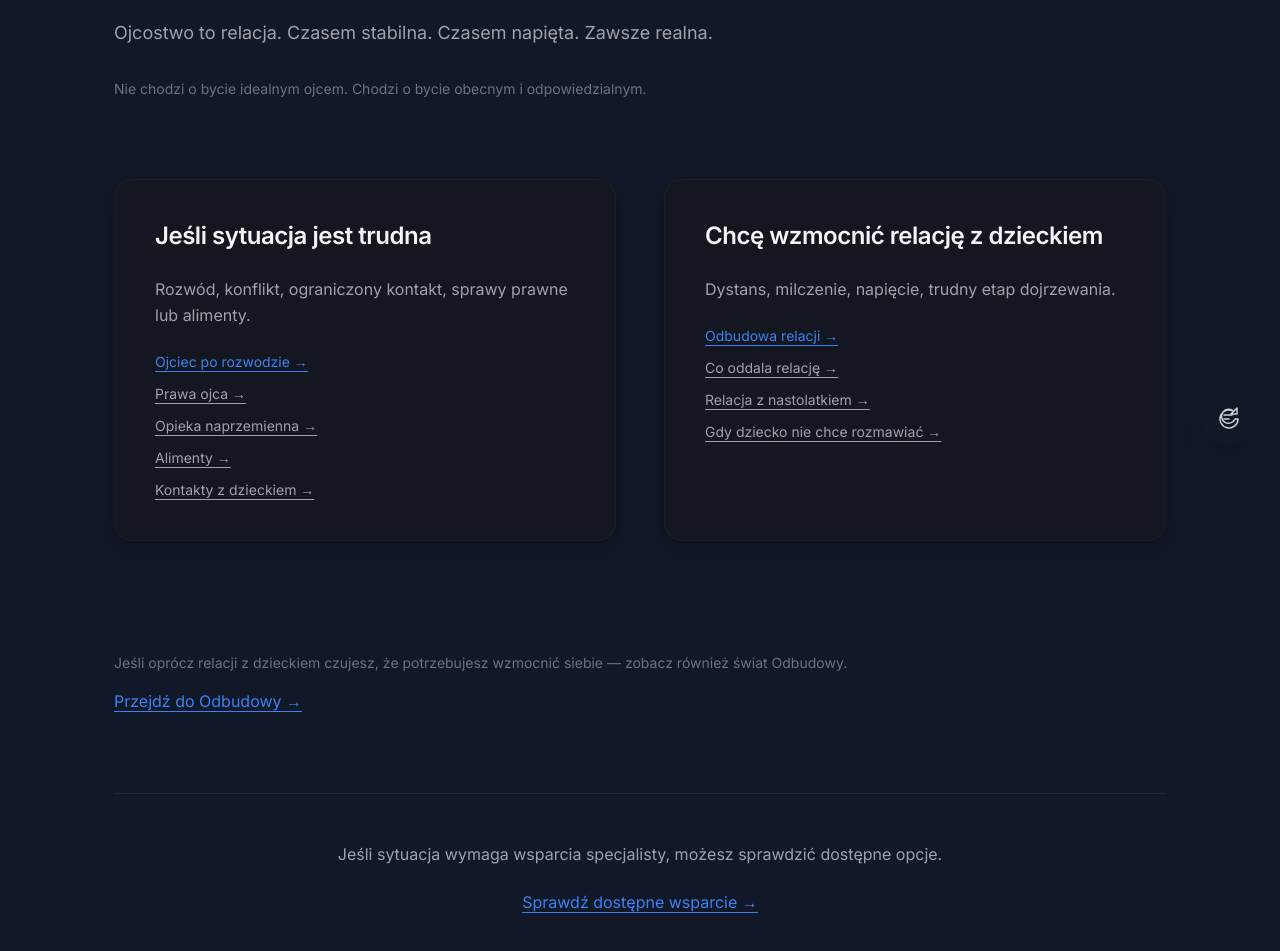
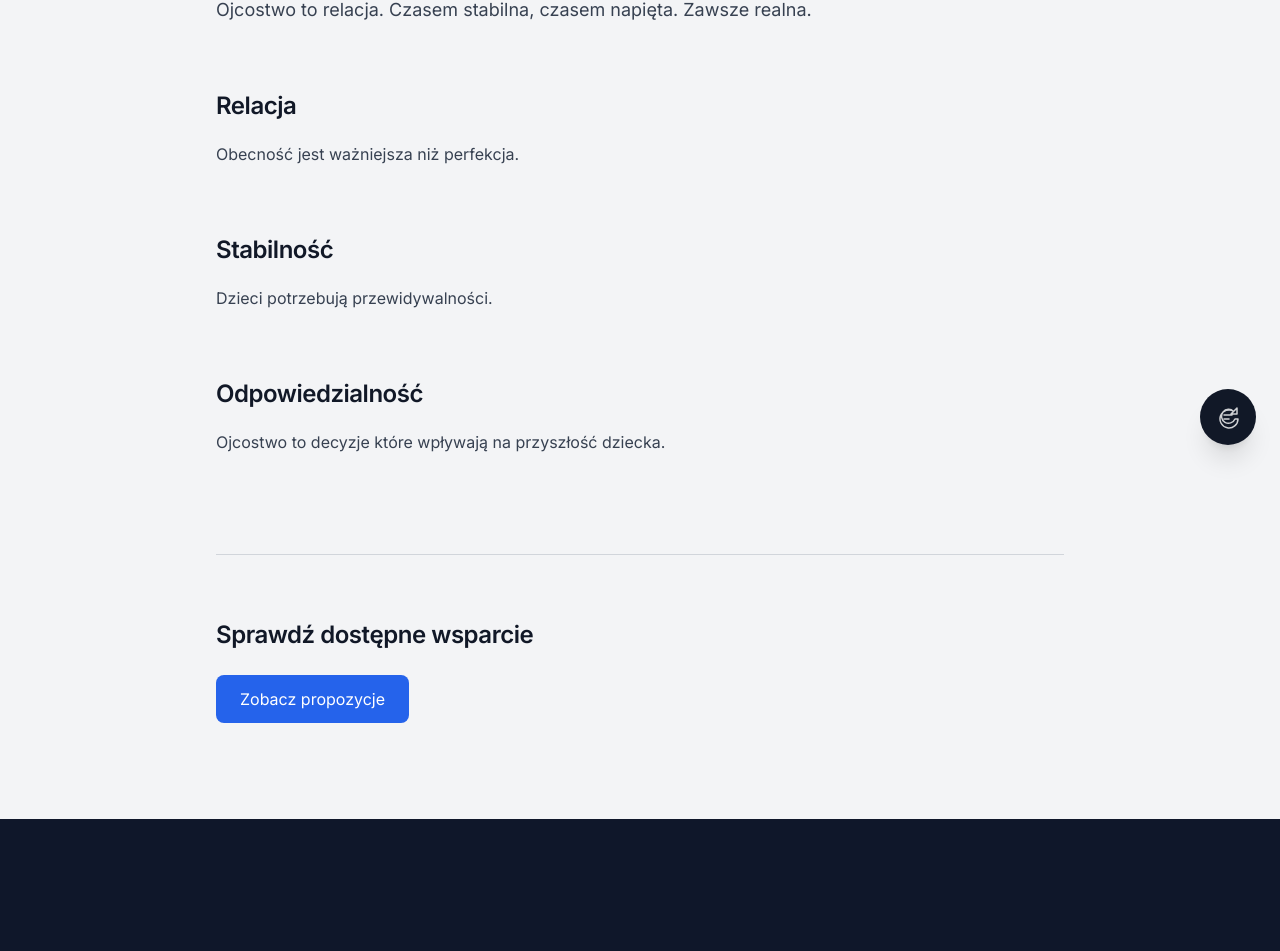
Before and after one commit to wisnialeszno89/menmind-web, a Next.js app: page /ojcostwo in a window 1280 px wide. Shown: the part 331-1282 px from the top of the page. After the commit the page ends 1150 px from the top, so only its background shows below. Built offline with nearby package versions, Linux system fonts and the light colour scheme.

Commit message:
ui: unify worlds layout (kryzys, odbudowa, wzrost, ojcostwo) + lighter design and consistent typography

```diff
--- a/src/app/kryzys/page.tsx
+++ b/src/app/kryzys/page.tsx
@@ -1,41 +1,100 @@
 import Link from "next/link";
 
+export const metadata = {
+  title: "Kryzys | MenMind",
+  description:
+    "Kryzys to moment kiedy stare rozwiązania przestają działać. Zobacz jak uporządkować sytuację i jakie masz opcje.",
+};
+
 export default function KryzysPage() {
+  return (
+    <main className="bg-gray-100 min-h-screen text-gray-800">
+      <div className="max-w-4xl mx-auto px-6 py-24">
 
-  return (
-    <main className="bg-gray-100 min-h-screen">
-
-      <section className="max-w-3xl mx-auto px-6 py-20">
-
-        <h1 className="text-4xl font-semibold mb-6">
+        {/* Nagłówek */}
+        <h1 className="text-5xl md:text-6xl font-semibold tracking-tight mb-6 text-gray-900">
           Kryzys
         </h1>
 
-        <p className="text-gray-700 mb-10">
+        <div className="h-px w-16 bg-blue-600 mb-12" />
+
+        <p className="text-lg text-gray-700 mb-16 max-w-2xl leading-8">
           Kryzys to moment kiedy stare rozwiązania przestają działać.
-          Może dotyczyć relacji, pracy, zdrowia lub poczucia sensu.
+          Może dotyczyć relacji, pracy, zdrowia albo poczucia sensu.
+          Nie oznacza końca. Oznacza moment zatrzymania i decyzji.
         </p>
 
-        <h2 className="text-xl font-semibold mb-4">
-          Co często się wtedy dzieje
+        {/* Sekcje */}
+        <div className="space-y-16 mb-24">
+
+          <section>
+            <h2 className="text-2xl font-semibold mb-4 text-gray-900">
+              Chaos
             </h2>
 
-        <ul className="space-y-2 text-gray-700 mb-12">
-          <li>• chaos decyzyjny</li>
-          <li>• napięcie i brak snu</li>
-          <li>• problemy w relacjach</li>
-          <li>• poczucie braku kierunku</li>
+            <p className="text-gray-700 leading-8">
+              W kryzysie pojawia się chaos decyzyjny. Myśli krążą
+              w kółko, a każda decyzja wydaje się ryzykowna.
+            </p>
+          </section>
+
+          <section>
+            <h2 className="text-2xl font-semibold mb-4 text-gray-900">
+              Napięcie
+            </h2>
+
+            <p className="text-gray-700 leading-8">
+              Bezsenność, napięcie w ciele i poczucie presji
+              to naturalna reakcja na przeciążenie.
+            </p>
+          </section>
+
+          <section>
+            <h2 className="text-2xl font-semibold mb-4 text-gray-900">
+              Decyzja
+            </h2>
+
+            <p className="text-gray-700 leading-8">
+              Kryzys często wymusza decyzję, której wcześniej
+              odkładałeś. To moment kiedy zaczyna się zmiana.
+            </p>
+          </section>
+
+        </div>
+
+        {/* Co możesz zrobić */}
+        <section className="mb-24">
+
+          <h2 className="text-2xl font-semibold mb-8 text-gray-900">
+            Co możesz zrobić teraz
+          </h2>
+
+          <ul className="space-y-4 text-gray-700 leading-8">
+            <li>– zatrzymaj się i uporządkuj fakty</li>
+            <li>– ogranicz chaos informacyjny</li>
+            <li>– porozmawiaj z kimś z zewnątrz</li>
+            <li>– skup się na jednej decyzji</li>
           </ul>
+
+        </section>
+
+        {/* CTA */}
+        <section className="border-t border-gray-300 pt-16">
+
+          <h2 className="text-2xl font-semibold mb-6 text-gray-900">
+            Zobacz dostępne możliwości wsparcia
+          </h2>
 
           <Link
             href="/propozycje"
-          className="inline-block bg-blue-600 text-white px-6 py-3 rounded-lg"
+            className="inline-block bg-blue-600 text-white px-6 py-3 rounded-lg hover:bg-blue-700 transition"
           >
-          Zobacz dostępne propozycje
+            Zobacz propozycje
           </Link>
 
         </section>
 
+      </div>
     </main>
   );
 }
--- a/src/app/odbudowa/page.tsx
+++ b/src/app/odbudowa/page.tsx
@@ -8,110 +8,75 @@ export const metadata = {
 
 export default function OdbudowaPage() {
   return (
-    <div className="text-neutral-200">
+    <main className="bg-gray-100 min-h-screen text-gray-800">
       <div className="max-w-4xl mx-auto px-6 py-24">
 
-        {/* Nagłówek */}
-        <h1 className="text-5xl md:text-6xl font-semibold tracking-tight mb-6 text-blue-500">
+        <h1 className="text-5xl md:text-6xl font-semibold mb-6 text-gray-900">
           Odbudowa
         </h1>
-        <div className="h-px w-16 bg-blue-500 mb-12" />
 
-        <p className="text-lg text-neutral-300 mb-16 max-w-2xl leading-8">
-          Kryzys to zatrzymanie.
-          Odbudowa to pierwszy ruch.
-          Nie musisz zmieniać wszystkiego.
-          Wystarczy zacząć.
+        <div className="h-px w-16 bg-blue-600 mb-12" />
+
+        <p className="text-lg text-gray-700 mb-16 max-w-2xl leading-8">
+          Kryzys zatrzymuje. Odbudowa to pierwszy ruch.
+          Nie chodzi o wielką zmianę.
+          Chodzi o odzyskanie kontroli nad codziennością.
         </p>
 
-        {/* 3 filary */}
         <div className="space-y-16 mb-24">
 
           <section>
-            <h2 className="text-2xl font-semibold mb-4">
-              1. Ciało
+            <h2 className="text-2xl font-semibold mb-4 text-gray-900">
+              Ciało
             </h2>
-            <p className="text-neutral-300 leading-8">
-              Bez energii fizycznej trudno podejmować decyzje.
-              Sen, ruch i regularność to fundament.
+
+            <p className="text-gray-700 leading-8">
+              Energia fizyczna jest fundamentem decyzji.
+              Sen, ruch i regularność stabilizują system.
             </p>
           </section>
 
           <section>
-            <h2 className="text-2xl font-semibold mb-4">
-              2. Struktura
+            <h2 className="text-2xl font-semibold mb-4 text-gray-900">
+              Struktura
             </h2>
-            <p className="text-neutral-300 leading-8">
-              Chaos w głowie często zaczyna się od chaosu w dniu.
-              Trzy konkretne rzeczy dziennie wystarczą na początek.
+
+            <p className="text-gray-700 leading-8">
+              Chaos w głowie często zaczyna się od chaosu
+              w codzienności. Prosta struktura dnia pomaga
+              odzyskać kontrolę.
             </p>
           </section>
 
           <section>
-            <h2 className="text-2xl font-semibold mb-4">
-              3. Kontakt
+            <h2 className="text-2xl font-semibold mb-4 text-gray-900">
+              Relacje
             </h2>
-            <p className="text-neutral-300 leading-8">
-              Nie wielkie rozmowy.
-              Normalny kontakt.
-              Ktoś, kto widzi Cię poza problemem.
+
+            <p className="text-gray-700 leading-8">
+              Kontakt z ludźmi stabilizuje psychikę.
+              Nie muszą to być wielkie rozmowy.
             </p>
           </section>
 
         </div>
 
-        {/* 7 pierwszych ruchów */}
-        <section className="mb-24">
-          <h2 className="text-2xl font-semibold mb-8">
-            Od czego zacząć w tym tygodniu
+        <section className="border-t border-gray-300 pt-16">
+
+          <h2 className="text-2xl font-semibold mb-6 text-gray-900">
+            Sprawdź dostępne możliwości wsparcia
           </h2>
 
-          <ul className="space-y-4 text-neutral-300 leading-8">
-            <li>– uporządkuj jedno miejsce wokół siebie</li>
-            <li>– 30 minut ruchu</li>
-            <li>– wyłącz jedną rzecz, która Cię drenuje</li>
-            <li>– zadzwoń do kogoś normalnego</li>
-            <li>– połóż się spać wcześniej</li>
-            <li>– zapisz 3 rzeczy na jutro</li>
-            <li>– podejmij jedną małą decyzję</li>
-          </ul>
-        </section>
-
-        {/* Przejścia */}
-        <section className="border-t border-neutral-800 pt-16">
-
-          <h2 className="text-2xl font-semibold mb-6">
-            Dalej możesz:
-          </h2>
-
-          <div className="space-y-4 text-lg">
-
-            <Link
-              href="/propozycje/energia"
-              className="block text-blue-500 underline underline-offset-4 hover:text-blue-400"
-            >
-              Przejść do pracy z ciałem →
-            </Link>
-
-            <Link
-              href="/narzedzia"
-              className="block text-neutral-400 underline underline-offset-4 hover:text-neutral-200"
-            >
-              Skorzystać z narzędzi →
-            </Link>
-
-            <Link
-              href="/propozycje"
-              className="block text-neutral-400 underline underline-offset-4 hover:text-neutral-200"
-            >
-              Sprawdzić dostępne propozycje →
-            </Link>
-
-          </div>
+          <Link
+            href="/propozycje"
+            className="inline-block bg-blue-600 text-white px-6 py-3 rounded-lg"
+          >
+            Zobacz propozycje
+          </Link>
 
         </section>
 
       </div>
-    </div>
+    </main>
   );
 }
--- a/src/app/ojcostwo/page.tsx
+++ b/src/app/ojcostwo/page.tsx
@@ -1,133 +1,78 @@
 import Link from "next/link";
 
 export const metadata = {
-  title: "Ojcostwo – relacja, stabilność, odpowiedzialność | MenMind",
+  title: "Ojcostwo | MenMind",
   description:
-    "Ojcostwo to relacja. Znajdź wsparcie w sytuacji trudnej lub wzmocnij kontakt z dzieckiem.",
+    "Relacja z dzieckiem, odpowiedzialność i wsparcie w trudnych sytuacjach.",
 };
 
 export default function OjcostwoPage() {
   return (
-    <main className="bg-[#111827] text-zinc-100">
-      <section className="section-2026">
-        <div className="container-2026 max-w-5xl">
+    <main className="bg-gray-100 min-h-screen text-gray-800">
+      <div className="max-w-4xl mx-auto px-6 py-24">
 
-          <h1 className="text-5xl md:text-6xl font-semibold tracking-tight mb-6 text-blue-500">
-            Ojcostwo
-          </h1>
+        <h1 className="text-5xl md:text-6xl font-semibold mb-6 text-gray-900">
+          Ojcostwo
+        </h1>
 
-          <div className="h-px w-16 bg-blue-500 mb-12" />
+        <div className="h-px w-16 bg-blue-600 mb-12" />
 
-          <p className="text-lg text-zinc-400 mb-8 max-w-2xl leading-relaxed">
-            Ojcostwo to relacja. Czasem stabilna. Czasem napięta.
-            Zawsze realna.
-          </p>
+        <p className="text-lg text-gray-700 mb-16 max-w-2xl leading-8">
+          Ojcostwo to relacja. Czasem stabilna,
+          czasem napięta. Zawsze realna.
+        </p>
 
-          <p className="text-sm text-zinc-500 mb-20 max-w-2xl">
-            Nie chodzi o bycie idealnym ojcem.
-            Chodzi o bycie obecnym i odpowiedzialnym.
-          </p>
+        <div className="space-y-16 mb-24">
 
-          {/* 2 GŁÓWNE ŚCIEŻKI */}
-          <div className="grid md:grid-cols-2 gap-12 mb-28">
+          <section>
+            <h2 className="text-2xl font-semibold mb-4 text-gray-900">
+              Relacja
+            </h2>
 
-            {/* SYTUACJA TRUDNA */}
-            <div className="card-2026 p-10 space-y-6">
-              <h2 className="text-2xl font-semibold">
-                Jeśli sytuacja jest trudna
-              </h2>
+            <p className="text-gray-700 leading-8">
+              Obecność jest ważniejsza niż perfekcja.
+            </p>
+          </section>
 
-              <p className="text-zinc-400 leading-relaxed">
-                Rozwód, konflikt, ograniczony kontakt,
-                sprawy prawne lub alimenty.
-              </p>
+          <section>
+            <h2 className="text-2xl font-semibold mb-4 text-gray-900">
+              Stabilność
+            </h2>
 
-              <div className="space-y-3 text-sm">
-                <Link href="/ojcostwo/ojciec-po-rozwodzie" className="block text-blue-500 underline underline-offset-4 hover:text-blue-400">
-                  Ojciec po rozwodzie →
-                </Link>
+            <p className="text-gray-700 leading-8">
+              Dzieci potrzebują przewidywalności.
+            </p>
+          </section>
 
-                <Link href="/ojcostwo/prawa-ojca" className="block text-zinc-400 underline underline-offset-4 hover:text-zinc-200">
-                  Prawa ojca →
-                </Link>
+          <section>
+            <h2 className="text-2xl font-semibold mb-4 text-gray-900">
+              Odpowiedzialność
+            </h2>
 
-                <Link href="/ojcostwo/opieka-naprzemienna" className="block text-zinc-400 underline underline-offset-4 hover:text-zinc-200">
-                  Opieka naprzemienna →
-                </Link>
-
-                <Link href="/ojcostwo/alimenty" className="block text-zinc-400 underline underline-offset-4 hover:text-zinc-200">
-                  Alimenty →
-                </Link>
-
-                <Link href="/ojcostwo/kontakty-z-dzieckiem" className="block text-zinc-400 underline underline-offset-4 hover:text-zinc-200">
-                  Kontakty z dzieckiem →
-                </Link>
-              </div>
-            </div>
-
-            {/* RELACJA */}
-            <div className="card-2026 p-10 space-y-6">
-              <h2 className="text-2xl font-semibold">
-                Chcę wzmocnić relację z dzieckiem
-              </h2>
-
-              <p className="text-zinc-400 leading-relaxed">
-                Dystans, milczenie, napięcie,
-                trudny etap dojrzewania.
-              </p>
-
-              <div className="space-y-3 text-sm">
-                <Link href="/ojcostwo/odbudowa-relacji" className="block text-blue-500 underline underline-offset-4 hover:text-blue-400">
-                  Odbudowa relacji →
-                </Link>
-
-                <Link href="/ojcostwo/co-oddala-relacje" className="block text-zinc-400 underline underline-offset-4 hover:text-zinc-200">
-                  Co oddala relację →
-                </Link>
-
-                <Link href="/ojcostwo/relacja-z-nastolatkiem" className="block text-zinc-400 underline underline-offset-4 hover:text-zinc-200">
-                  Relacja z nastolatkiem →
-                </Link>
-
-                <Link href="/ojcostwo/gdy-dziecko-nie-chce-rozmawiac" className="block text-zinc-400 underline underline-offset-4 hover:text-zinc-200">
-                  Gdy dziecko nie chce rozmawiać →
-                </Link>
-              </div>
-            </div>
-          </div>
-
-          {/* MOST DO ODBUDOWY */}
-          <div className="mb-20">
-            <p className="text-sm text-zinc-500 mb-4">
-              Jeśli oprócz relacji z dzieckiem czujesz, że potrzebujesz
-              wzmocnić siebie — zobacz również świat Odbudowy.
+            <p className="text-gray-700 leading-8">
+              Ojcostwo to decyzje które wpływają
+              na przyszłość dziecka.
             </p>
-
-            <Link
-              href="/odbudowa"
-              className="text-blue-500 underline underline-offset-4 hover:text-blue-400"
-            >
-              Przejdź do Odbudowy →
-            </Link>
-          </div>
-
-          {/* CTA */}
-          <div className="border-t border-neutral-800 pt-12 text-center">
-            <p className="text-zinc-400 mb-6">
-              Jeśli sytuacja wymaga wsparcia specjalisty,
-              możesz sprawdzić dostępne opcje.
-            </p>
-
-            <Link
-              href="/propozycje/stabilizacja"
-              className="text-blue-500 underline underline-offset-4 hover:text-blue-400"
-            >
-              Sprawdź dostępne wsparcie →
-            </Link>
-          </div>
+          </section>
 
         </div>
-      </section>
+
+        <section className="border-t border-gray-300 pt-16">
+
+          <h2 className="text-2xl font-semibold mb-6 text-gray-900">
+            Sprawdź dostępne wsparcie
+          </h2>
+
+          <Link
+            href="/propozycje"
+            className="inline-block bg-blue-600 text-white px-6 py-3 rounded-lg"
+          >
+            Zobacz propozycje
+          </Link>
+
+        </section>
+
+      </div>
     </main>
   );
 }
--- a/src/app/wzrost/page.tsx
+++ b/src/app/wzrost/page.tsx
@@ -8,87 +8,71 @@ export const metadata = {
 
 export default function WzrostPage() {
   return (
-    <div className="text-neutral-200">
+    <main className="bg-gray-100 min-h-screen text-gray-800">
       <div className="max-w-4xl mx-auto px-6 py-24">
 
-        {/* Nagłówek */}
-        <h1 className="text-5xl md:text-6xl font-semibold tracking-tight mb-6 text-blue-500">
+        <h1 className="text-5xl md:text-6xl font-semibold mb-6 text-gray-900">
           Wzrost
         </h1>
-        <div className="h-px w-16 bg-blue-500 mb-12" />
 
-        <p className="text-lg text-neutral-300 mb-16 max-w-2xl leading-8">
+        <div className="h-px w-16 bg-blue-600 mb-12" />
+
+        <p className="text-lg text-gray-700 mb-16 max-w-2xl leading-8">
           Gdy sytuacja jest stabilna, pojawia się pytanie:
-          co dalej?
-          Wzrost to nie napinka.
-          To świadome rozszerzanie wpływu.
+          co dalej? Wzrost to świadome budowanie kierunku.
         </p>
 
-        {/* 3 filary */}
         <div className="space-y-16 mb-24">
 
           <section>
-            <h2 className="text-2xl font-semibold mb-4">
-              1. Kierunek
+            <h2 className="text-2xl font-semibold mb-4 text-gray-900">
+              Kierunek
             </h2>
-            <p className="text-neutral-300 leading-8">
-              Czy wiesz, dokąd zmierzasz?
-              Wzrost zaczyna się od jasności.
-              Nie od ambicji, tylko od decyzji.
+
+            <p className="text-gray-700 leading-8">
+              Wzrost zaczyna się od jasności celu.
             </p>
           </section>
 
           <section>
-            <h2 className="text-2xl font-semibold mb-4">
-              2. Odpowiedzialność
+            <h2 className="text-2xl font-semibold mb-4 text-gray-900">
+              Odpowiedzialność
             </h2>
-            <p className="text-neutral-300 leading-8">
-              Zamiast reagować na świat,
-              zaczynasz go współtworzyć.
-              Odpowiedzialność to sprawczość.
+
+            <p className="text-gray-700 leading-8">
+              Odpowiedzialność daje sprawczość.
             </p>
           </section>
 
           <section>
-            <h2 className="text-2xl font-semibold mb-4">
-              3. Wpływ
+            <h2 className="text-2xl font-semibold mb-4 text-gray-900">
+              Wpływ
             </h2>
-            <p className="text-neutral-300 leading-8">
-              Twoje decyzje zaczynają mieć większy zasięg —
-              w pracy, relacjach, w tym jak jesteś postrzegany.
+
+            <p className="text-gray-700 leading-8">
+              Decyzje zaczynają mieć realny wpływ
+              na Twoje życie i otoczenie.
             </p>
           </section>
 
         </div>
 
-        {/* Przejścia */}
-        <section className="border-t border-neutral-800 pt-16">
+        <section className="border-t border-gray-300 pt-16">
 
-          <h2 className="text-2xl font-semibold mb-6">
-            Możesz pójść dalej:
+          <h2 className="text-2xl font-semibold mb-6 text-gray-900">
+            Zobacz dostępne możliwości rozwoju
           </h2>
 
-          <div className="space-y-4 text-lg">
-
-            <Link
-              href="/propozycje/kierunek"
-              className="block text-blue-500 underline underline-offset-4 hover:text-blue-400"
-            >
-              Rozwój zawodowy i mentoring →
-            </Link>
-
-            <Link
-              href="/propozycje"
-              className="block text-neutral-400 underline underline-offset-4 hover:text-neutral-200"
-            >
-              Sprawdź propozycje →
-            </Link>
-
-          </div>
+          <Link
+            href="/propozycje"
+            className="inline-block bg-blue-600 text-white px-6 py-3 rounded-lg"
+          >
+            Zobacz propozycje
+          </Link>
 
         </section>
 
       </div>
-    </div>
+    </main>
   );
 }
```
Lines whose indentation alone changed are shown as unchanged.
